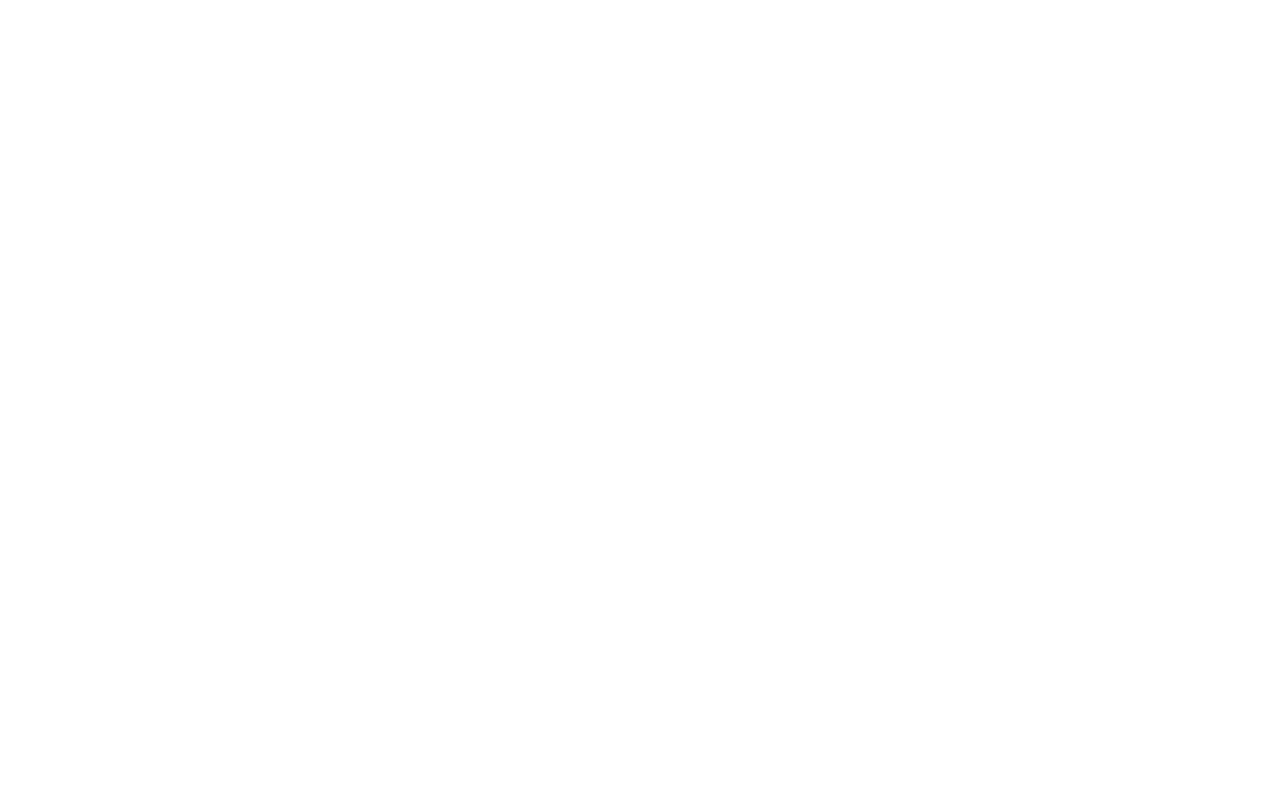
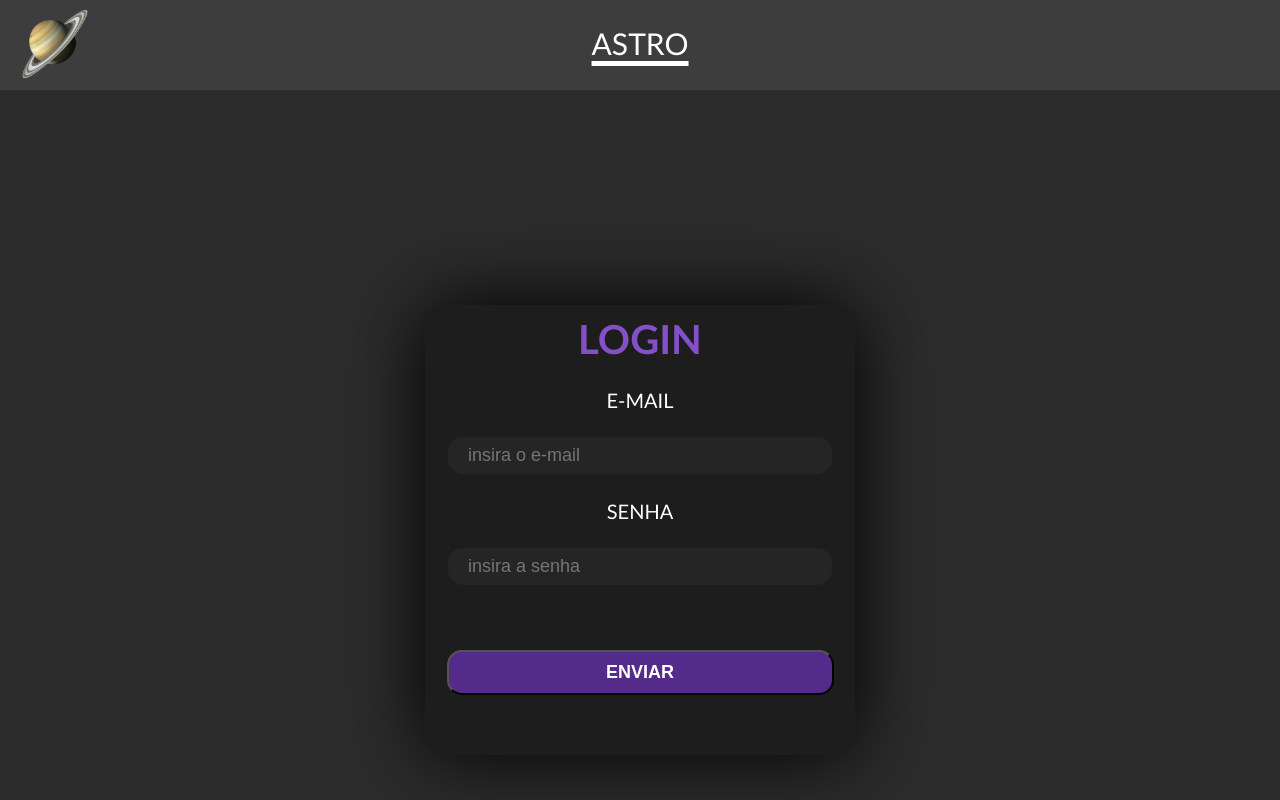
Before and after one commit to LuiggiAmaralX/astro-pages, an Angular app: page /login in a window 1280 px wide. Before the commit this address led to /. Shown: the top 800 px of the page. Built offline with nearby package versions, Linux system fonts and the light colour scheme.

Commit message:
att-form

```diff
--- a/src/app/app.routes.ts
+++ b/src/app/app.routes.ts
@@ -5,6 +5,10 @@
 export const routes: Routes = [
   {
     path: "",
+    component: Home,
+  },
+  {
+    path: "login",
     component: Login,
   }
 ];
--- a/src/app/components/home/home.html
+++ b/src/app/components/home/home.html
@@ -18,7 +18,8 @@
     </div>
   </section>
   <section class="btn-section">
-    <app-btn-primary />
+
+    <app-btn-primary (click) = "loginPage()" />
   </section>
 </main>
 
--- a/src/app/components/home/home.ts
+++ b/src/app/components/home/home.ts
@@ -3,6 +3,7 @@
 import { NgOptimizedImage } from '@angular/common';
 import { BtnPrimary } from '../btn-primary/btn-primary';
 import { Footer } from '../footer/footer';
+import { Router } from '@angular/router';
 
 @Component( {
   selector: 'app-home',
@@ -14,4 +15,10 @@
 } )
 export class Home {
 
+  constructor( private router: Router ) { }
+
+  loginPage() {
+    this.router.navigate( [ "login" ] )
+  }
+
 }
--- a/src/app/components/login/login.css
+++ b/src/app/components/login/login.css
@@ -51,7 +51,7 @@
   border: 2px solid rgb(84, 43, 138);
 }
 
-.form-login .btn {
+button {
   background-color: rgb(84, 43, 138);
   margin-top: 15px;
   width: 90%;
--- a/src/app/components/login/login.html
+++ b/src/app/components/login/login.html
@@ -2,15 +2,29 @@
 
 <main>
   <div class="form-login">
-    <form>
+    <form [formGroup]="loginForm" (ngSubmit)="onSubmit()">
       <h1>LOGIN</h1>
-      <label for="name">NOME</label>
-      <input type="text" name="name" id="name" required/>
+      <label for="name">E-MAIL</label>
+      <input
+        type="email"
+        formControlName="email"
+        id="email"
+        placeholder="insira o e-mail"
+        required
+      />
 
       <label for="password">SENHA</label>
-      <input type="password" name="password" id="password" required/>
+      <input
+        type="password"
+        formControlName="password"
+        id="password"
+        placeholder="insira a senha"
+        required
+      />
 
-      <input type="button" value="ENVIAR" class="btn" />
+      <span>{{loginError}}</span>
+
+      <button type="submit" class="btn">ENVIAR</button>
     </form>
   </div>
 </main>
--- a/src/app/components/login/login.ts
+++ b/src/app/components/login/login.ts
@@ -1,16 +1,43 @@
 import { Component } from '@angular/core';
 import { Header } from '../header/header';
 import { Footer } from '../footer/footer';
-import { ReactiveFormsModule } from '@angular/forms';
-import { RouterModule } from '@angular/router';
+import { ReactiveFormsModule, FormGroup, FormControl, Validators } from '@angular/forms';
+import { Router, RouterModule } from '@angular/router';
+import { CommonModule } from '@angular/common';
 
 @Component( {
   selector: 'app-login',
   standalone: true,
-  imports: [ Header, Footer, ReactiveFormsModule, RouterModule ],
+  imports: [ Header, Footer, ReactiveFormsModule, RouterModule, CommonModule ],
   templateUrl: './login.html',
   styleUrl: './login.css'
 } )
 export class Login {
 
+  loginForm = new FormGroup( {
+    email: new FormControl( '', Validators.required ),
+    password: new FormControl( '', Validators.required )
+  } )
+
+  constructor( private router: Router ) { }
+
+  loginError: string | null = null;
+
+  onSubmit() {
+    if ( this.loginForm.invalid ) {
+      this.loginError = 'Preencha todos os campos';
+      return
+    }
+
+    const { email, password } = this.loginForm.value;
+
+    if ( email === 'teste@gmail.com' && password === '12340' ) {
+      this.loginError = null
+      this.router.navigate( [ '' ] )
+      return
+    }
+    else {
+      this.loginError = "dados inválidos"
+    }
+  }
 }
```
